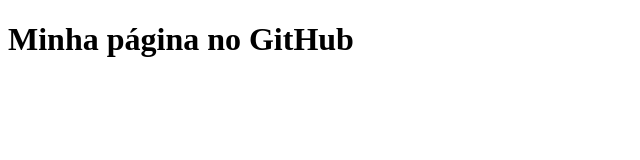
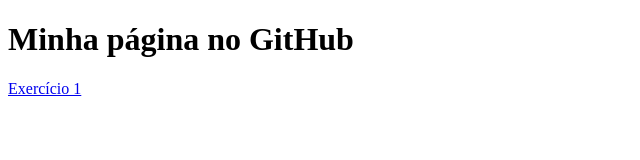
Before and after one commit to ciclano2022/ciclano2022.github.io, a plain HTML site: page index.html in a window 1280 px wide. Shown: the full height of the page, 0-640 px from the left. Drawn offline with Linux system fonts and the light colour scheme.

Commit message:
Update index.html

```diff
--- a/index.html
+++ b/index.html
@@ -6,5 +6,6 @@
 </head>
 <body>
     <h1>Minha página no GitHub</h1>
+    <a href="ex1.html">Exercício 1</a>
 </body>
 </html>
```
